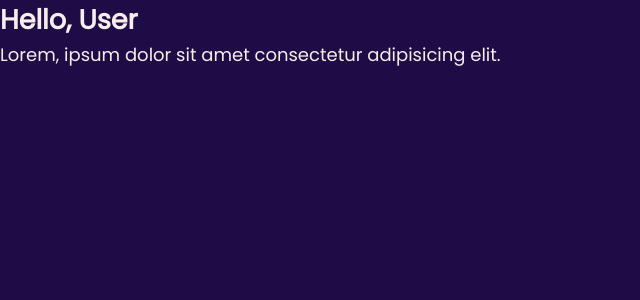
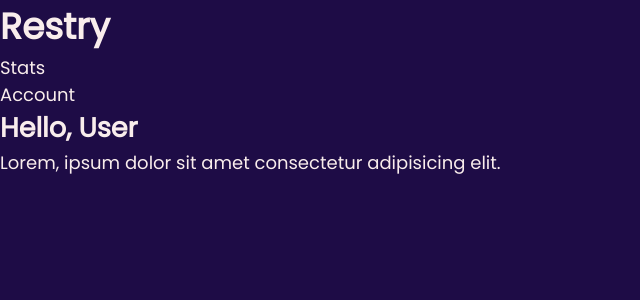
Before and after one commit to htmlHxcker/restry, a React (Create React App) app: page / in a window 1280 px wide. Shown: the top 300 px of the page, without its empty margins (0-640 px from the left). Built offline with nearby package versions, Linux system fonts and the light colour scheme.

Commit message:
[FEAT]:Add NavBar to Home page

```diff
--- a/src/pages/Home/index.jsx
+++ b/src/pages/Home/index.jsx
@@ -1,8 +1,10 @@
 import React from 'react';
+import NavBar from '../../components/NavBar';
 
 function Home() {
   return (
     <>
+      <NavBar />
       <h2>Hello, User</h2>
       <p>Lorem, ipsum dolor sit amet consectetur adipisicing elit.</p>
     </>
```
